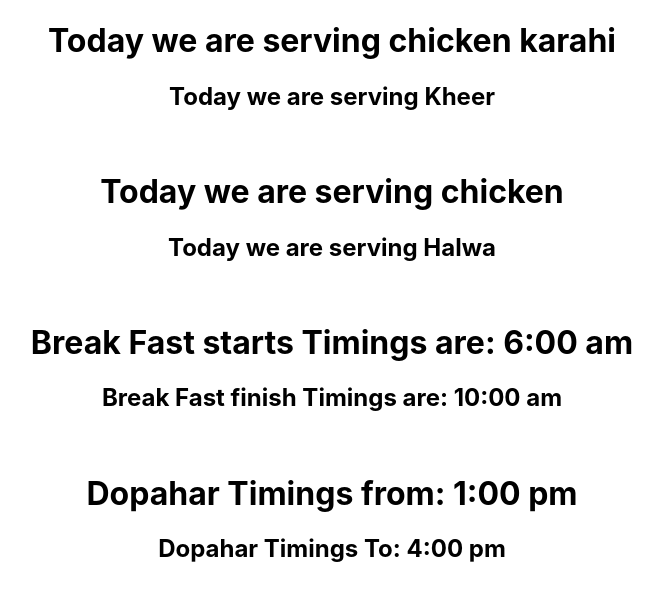
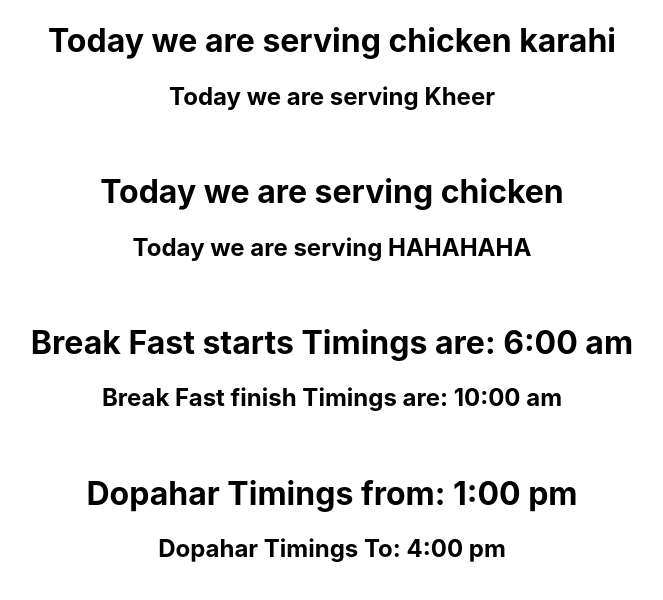
Before and after one commit to MuhammadWaqas4/hello-world, a React (Create React App) app: page / in a window 1280 px wide. Shown: the top 600 px of the page, without its empty margins (308-971 px from the left). Built offline with nearby package versions, Linux system fonts and the light colour scheme.

Commit message:
Update App.js

```diff
--- a/src/App.js
+++ b/src/App.js
@@ -9,7 +9,7 @@ function App() {
     <div className="App">
       <Dinner dishName ="chicken karahi" sweetDish="Kheer"/>
       <br/>
-      <Dinner dishName ="chicken" sweetDish="Halwa"/>
+      <Dinner dishName ="chicken" sweetDish="HAHAHAHA"/>
       <br/>
       <Brak start="6:00 am" finish="10:00 am"/>
       {/* <Dinner start ="chicken" finish="Halwa"/> */}
```
